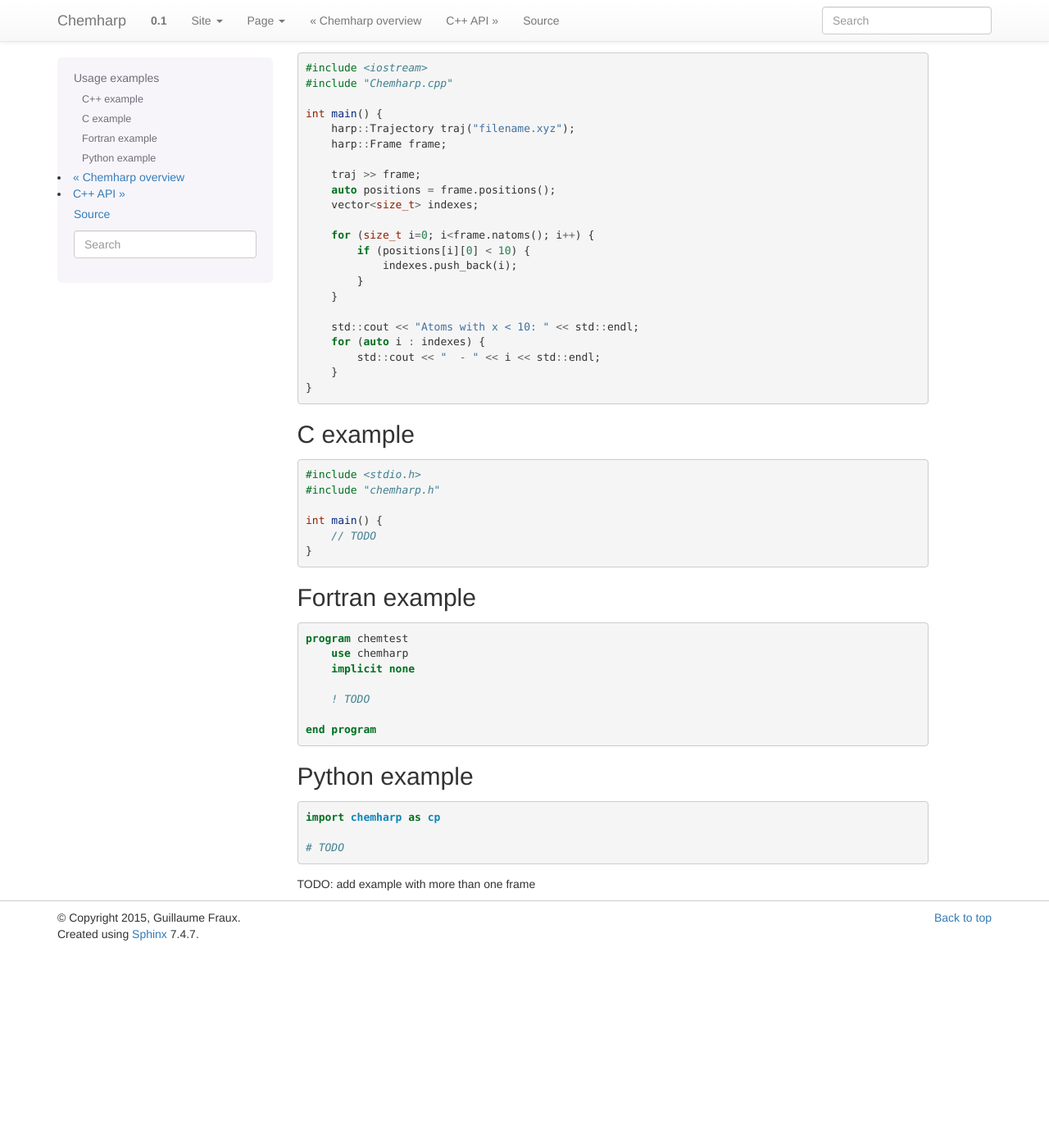
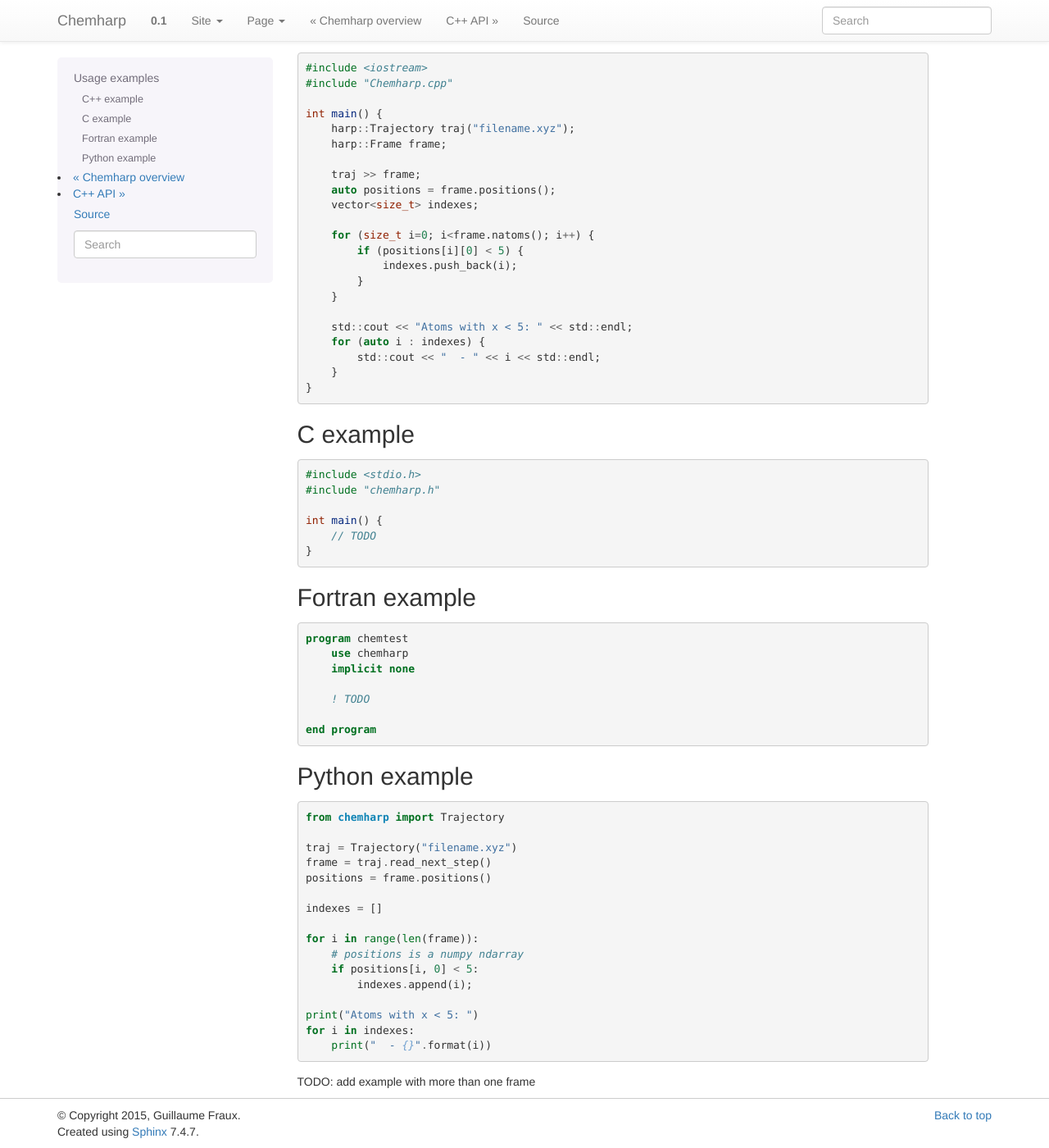
Before and after one commit to chemfiles/chemfiles, a Sphinx documentation site: the page built from doc/example.rst, in a window 1280 px wide and 1400 px high, scrolled down 153 px. Shown: the whole window at 82% size. Built offline with Sphinx 7.4.7, drawn with Linux system fonts in a browser that asks for light colours; before the commit the page ends 1312 px from its top, so only the background shows below that.

Commit message:
[doc] Add Python example

```diff
--- a/doc/example.rst
+++ b/doc/example.rst
@@ -2,7 +2,7 @@ Usage examples
 ==============
 
 This example will read a file and fill a vector called ``indexes`` with the
-indexes of all the atom obeying the :math:`x < 10` relation, in the first frame
+indexes of all the atom obeying the :math:`x < 5` relation, in the first frame
 of a trajectory.
 
 C++ example
@@ -22,12 +22,12 @@ C++ example
         vector<size_t> indexes;
 
         for (size_t i=0; i<frame.natoms(); i++) {
-            if (positions[i][0] < 10) {
+            if (positions[i][0] < 5) {
                 indexes.push_back(i);
             }
         }
 
-        std::cout << "Atoms with x < 10: " << std::endl;
+        std::cout << "Atoms with x < 5: " << std::endl;
         for (auto i : indexes) {
             std::cout << "  - " << i << std::endl;
         }
@@ -63,8 +63,22 @@ Python example
 
 .. code-block:: python
 
-    import chemharp as cp
+    from chemharp import Trajectory
 
-    # TODO
+    traj = Trajectory("filename.xyz")
+    frame = traj.read_next_step()
+    positions = frame.positions()
+
+    indexes = []
+
+    for i in range(len(frame)):
+        # positions is a numpy ndarray
+        if positions[i, 0] < 5:
+            indexes.append(i);
+
+    print("Atoms with x < 5: ")
+    for i in indexes:
+        print("  - {}".format(i))
+
 
 TODO: add example with more than one frame
```
